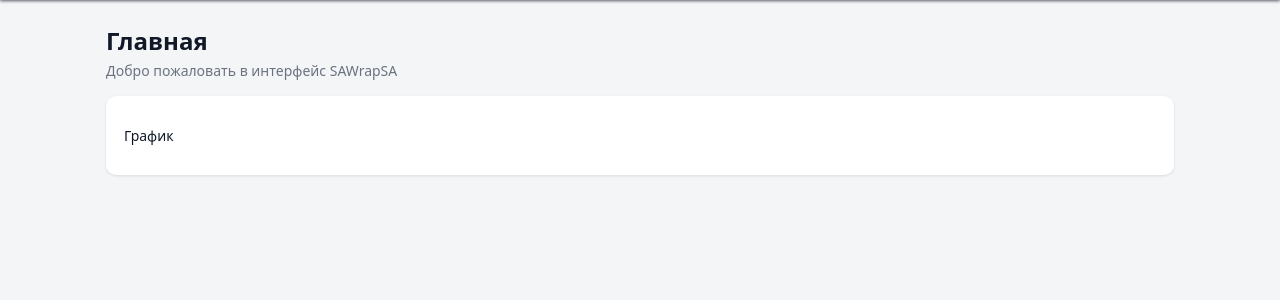
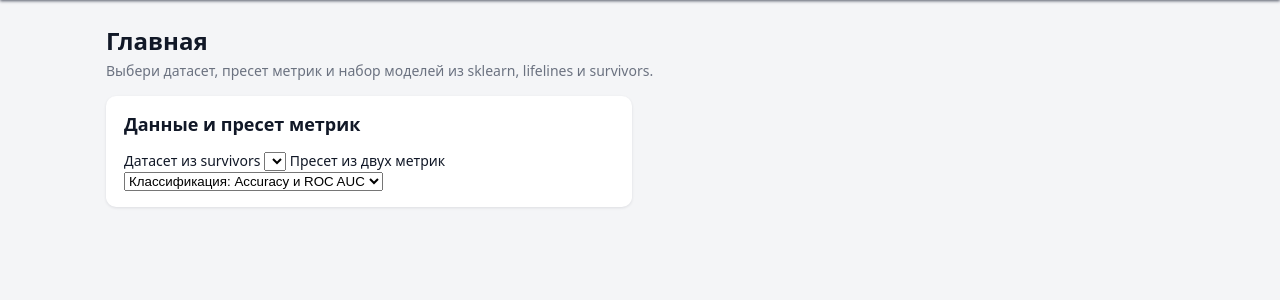
Before and after one commit to DimonZhi/SAWrap, a FastAPI app: page / in a window 1280 px wide. Shown: the part 56-356 px from the top of the page. Run offline with FastAPI, Linux system fonts and the light colour scheme; lists and menus that the app fills with data are empty.

Commit message:
UI upd 11.12

```diff
--- a/UI/app.py
+++ b/UI/app.py
@@ -7,6 +7,84 @@
 templates = Jinja2Templates(directory="templates")
 
 
+DATASETS = [
+    {"id": "gbsg", "labael": "GBSG"},
+]
+PRESETS = [
+    {
+        "id": "cls_acc_roc", "label": "Классификация: Accuracy и ROC AUC",
+        "x_metric": "accuracy",
+        "y_metric": "roc_auc",
+        "x_label": "Accuracy",
+        "y_label": "ROC AUC",
+    },
+    {
+        "id": "reg_rmse_r2", "label": "Регрессия: RMSE и R2",
+        "x_metric": "rmse",
+        "y_metric": "r2",
+        "x_label": "RMSE",
+        "y_label": "R2",
+    },
+    {
+        "id": "cls_ci_ibs", "label": "Выживаемость: C-index и IBS",
+        "x_metric": "cindex",
+        "y_metric": "ibs_remain",
+        "x_label": "C-index",
+        "y_label": "IBS",
+    },
+]
+MODELS =[
+    # sklearn
+    {"id": "sk_logreg", "label": "LogisticRegression (sklearn)", "lib": "sklearn"},
+    {"id": "sk_rf_cls", "label": "RandomForestClassifier (sklearn)", "lib": "sklearn"},
+    {"id": "sk_rf_reg", "label": "RandomForestRegressor (sklearn)", "lib": "sklearn"},
+
+    # lifelines
+    {"id": "ll_cox", "label": "CoxPHFitter (lifelines)", "lib": "lifelines"},
+    {"id": "ll_weibull", "label": "WeibullAFTFitter (lifelines)", "lib": "lifelines"},
+
+    # survivors
+    {"id": "sv_cr", "label": "CRAID (survivors)", "lib": "survivors"},
+    {"id": "sv_rsf", "label": "RandomSurvivalForest (survivors)", "lib": "survivors"},
+]
+DUMMY_SCORES = {
+    "sk_logreg": {
+        "roc_auc": 0.81, "f1": 0.73,
+        "mse": 0.52, "r2": 0.58,
+        "c_index": 0.79, "ibs": 0.18,
+    },
+    "sk_rf_cls": {
+        "roc_auc": 0.86, "f1": 0.77,
+        "mse": 0.49, "r2": 0.62,
+        "c_index": 0.82, "ibs": 0.16,
+    },
+    "sk_rf_reg": {
+        "roc_auc": 0.75, "f1": 0.68,
+        "mse": 0.41, "r2": 0.69,
+        "c_index": 0.78, "ibs": 0.17,
+    },
+    "ll_cox": {
+        "roc_auc": 0.79, "f1": 0.71,
+        "mse": 0.55, "r2": 0.54,
+        "c_index": 0.83, "ibs": 0.15,
+    },
+    "ll_weibull": {
+        "roc_auc": 0.77, "f1": 0.70,
+        "mse": 0.53, "r2": 0.56,
+        "c_index": 0.81, "ibs": 0.16,
+    },
+    "sv_cr": {
+        "roc_auc": 0.84, "f1": 0.76,
+        "mse": 0.48, "r2": 0.63,
+        "c_index": 0.85, "ibs": 0.14,
+    },
+    "sv_rsf": {
+        "roc_auc": 0.88, "f1": 0.79,
+        "mse": 0.46, "r2": 0.65,
+        "c_index": 0.87, "ibs": 0.13,
+    },
+}
+
 @app.get("/", name="home")
 async def home(request: Request):
     return templates.TemplateResponse(
@@ -14,9 +92,38 @@
         {
             "request": request,
             "messages": [],
+            "datasets": DATASETS,
+            "presets": PRESETS,
+            "models": MODELS,
+            "selected": None,
+            "plot_json": None,
         },
     )
+@app.post("/compare", name="compare_models")
+async def compare_models(
+    request: Request,
+    dataset_id: str,
+    preset_id: str,
+    model_ids: list[str] | None = None,
+):    # Здесь будет логика сравнения моделей и генерации графика
+    plot_json = "{}"
 
+    return templates.TemplateResponse(
+        "home.html",
+        {
+            "request": request,
+            "messages": [],
+            "datasets": DATASETS,
+            "presets": PRESETS,
+            "models": MODELS,
+            "selected": {
+                "dataset_id": dataset_id,
+                "preset_id": preset_id,
+                "model_ids": model_ids or [],
+            },
+            "plot_json": plot_json,
+        },
+    )
 
 @app.get("/goal", name="goal_page")
 async def goal_page(request: Request):
--- a/UI/static/css/styles.css
+++ b/UI/static/css/styles.css
@@ -170,3 +170,9 @@
     background: #fee2e2;
     color: #991b1b;
 }
+.grid-2 {
+    display: grid;
+    grid-template-columns: 1fr 1fr;
+    gap: 16px;
+    margin-bottom: 12px;
+}
--- a/UI/templates/home.html
+++ b/UI/templates/home.html
@@ -4,9 +4,30 @@
 {% block content %}
 <div class="page-header">
     <h1>Главная</h1>
-    <p class="page-subtitle">Добро пожаловать в интерфейс SAWrapSA</p>
+    <p class="page-subtitle">Выбери датасет, пресет метрик и набор моделей из sklearn, lifelines и survivors.</p>
 </div>
-
+<form action = "{{url_for('compare_models')}}" method="post" class="grid-2">
+    <section class = "card">
+        <h2 style="margin-top:0;font-size:18px;">Данные и пресет метрик</h2>
+        <label class = "field-label">Датасет из survivors</label>
+        <select name = "dataset_id" class = "input-field">
+            {% for ds in datasets %}
+            <option value="{{ds.id}}">
+                {% if selected and selected_dataset_id == ds.id %}selected{% endif %}
+                {{ds.label}}
+            </option>
+            {% endfor %}
+        </select>
+        <label class = "field-label" style = "margin-top:10px">Пресет из двух метрик</label>
+        <select name = "preset_id" class = "input-field">
+            {% for p in presets %}
+            <option value="{{p.id}}">
+                {% if selected and selected.preset_id == p.id %}selected{% endif %}
+                {{p.label}}
+            </option>
+            {% endfor %}
+    </section>
+</form>
 <div class="card">
     <p>График</p>
 </div>
```
